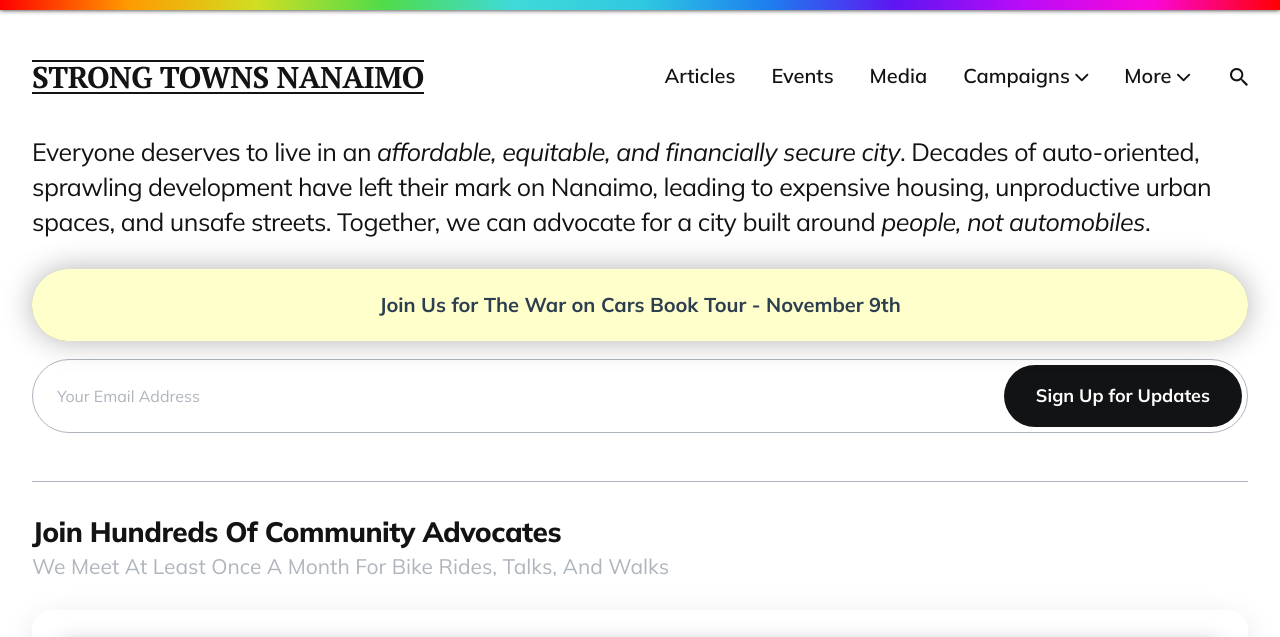
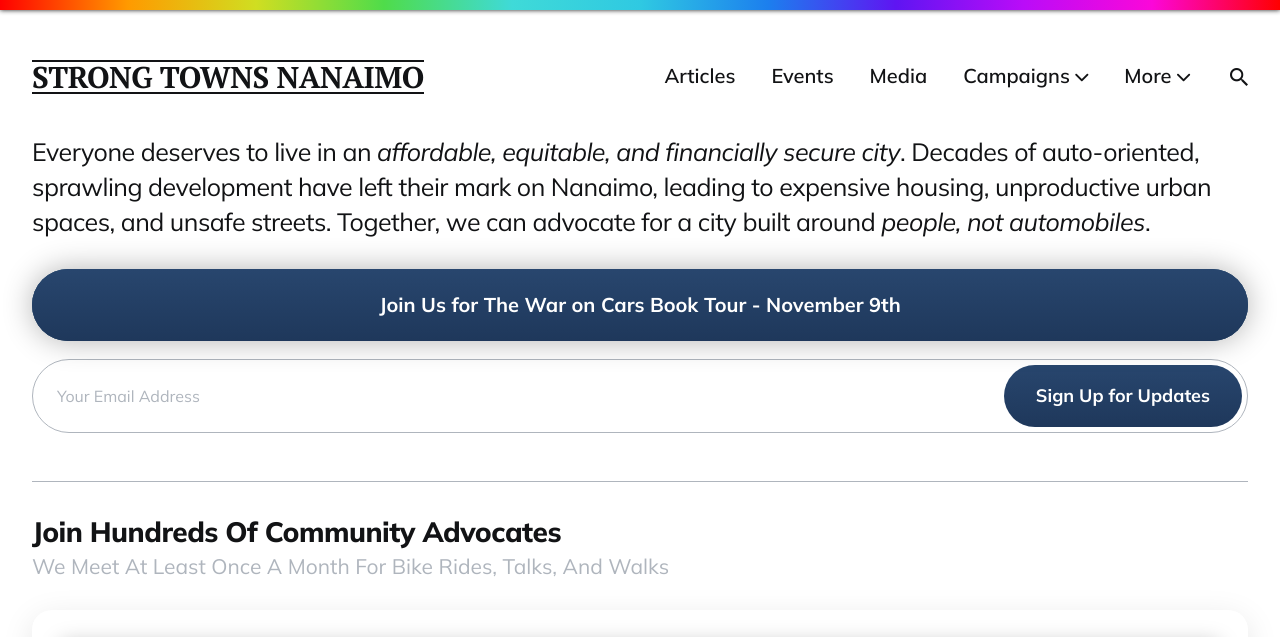
Before and after one commit to LaputanMachines/beautiful-nanaimo, a Jekyll site: the page built from index.html, in a window 1280 px wide. Shown: the top 637 px of the page. Built offline with Jekyll 4.4.1, drawn with Linux system fonts in a browser that asks for light colours; the list of posts is cut into pages by our own code; grey boxes are pictures that could not be loaded.

Commit message:
Change hero buttons to ST blue

```diff
--- a/_sass/3-modules/_article.scss
+++ b/_sass/3-modules/_article.scss
@@ -237,13 +237,13 @@
     height: 100%;
     background-size: cover;
     background-position: center;
-    background-image: linear-gradient(rgba(255, 255, 204, 0.95), rgba(255, 255, 204, 0.95));
-    background-color: #ffffcc;
+    background-image: linear-gradient(180deg, rgba(40, 70, 110, 0.95) 0%, rgba(30, 55, 90, 0.95) 100%);
+    background-color: #28466e;
   }
 
   #parking_banner_text {
     padding: 20px;
-    color: #2c3e50;
+    color: white;
     font-size: 20px;
     font-weight: bold;
   }
--- a/_sass/3-modules/_subscribe.scss
+++ b/_sass/3-modules/_subscribe.scss
@@ -78,6 +78,14 @@
     position: absolute;
     top: 13.5px;
     right: 6px;
+    background: linear-gradient(180deg, rgba(40, 70, 110, 0.95) 0%, rgba(30, 55, 90, 0.95) 100%) !important;
+    background-color: #28466e !important;
+    color: white !important;
+
+    &:hover {
+      background: linear-gradient(180deg, rgba(35, 65, 105, 0.95) 0%, rgba(25, 50, 85, 0.95) 100%) !important;
+      background-color: #234169 !important;
+    }
   }
 
   .subscribe__bg {
```
